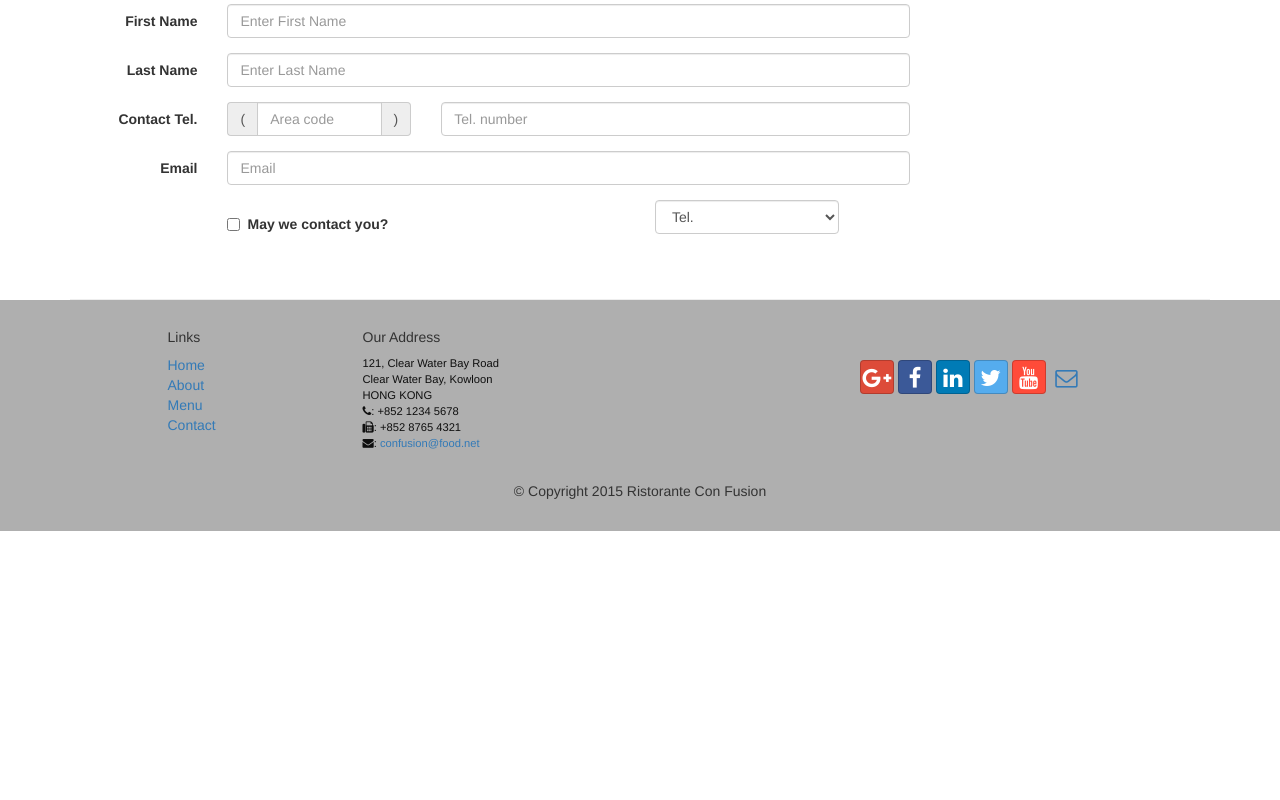
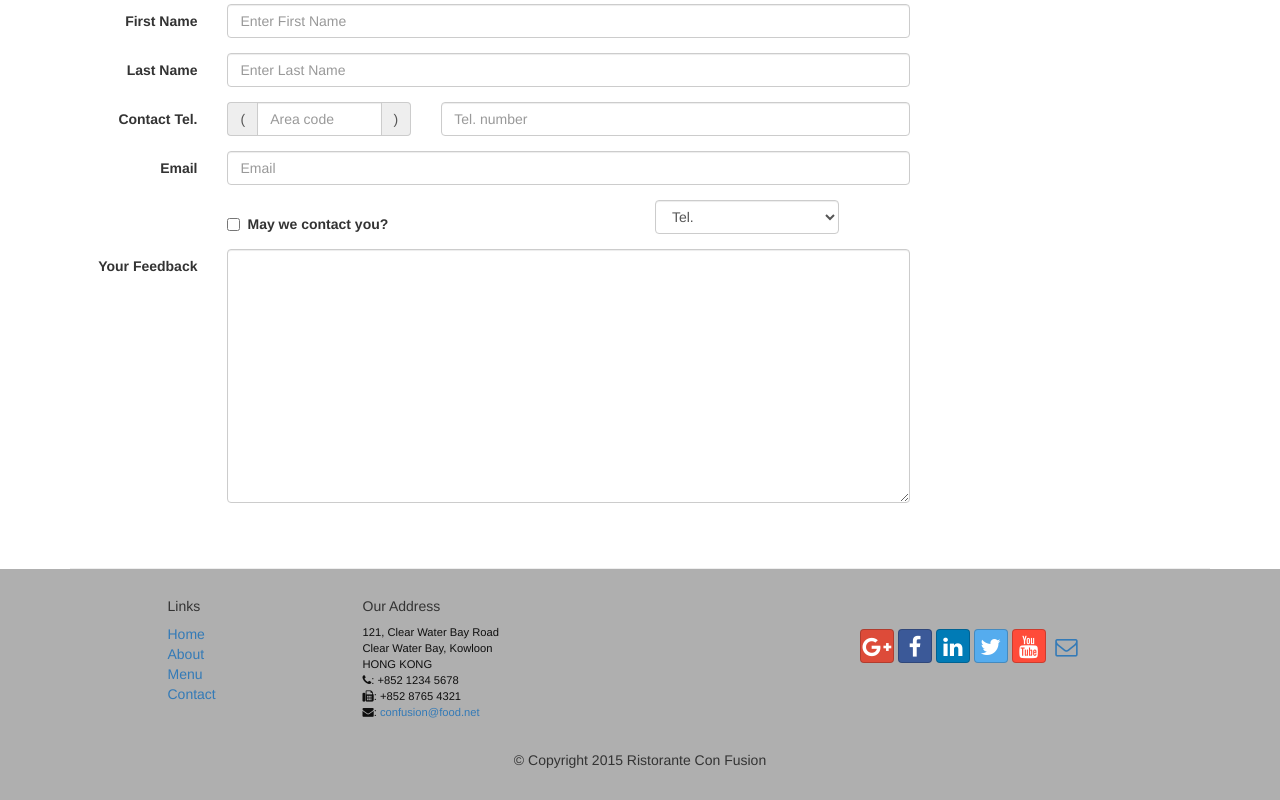
Before and after one commit to ascreven/conFusion, a plain HTML site: page contactus.html in a window 1280 px wide. Shown: the part 1105-1905 px from the top of the page. Before the commit the page ends 1636 px from the top, so only its background shows below. Drawn offline with nearby package versions, Linux system fonts and the light colour scheme.

Commit message:
added feedback textbox

```diff
--- a/contactus.html
+++ b/contactus.html
@@ -172,6 +172,12 @@
                   </select>
                 </div>
               </div>
+              <div class='form-group'>
+                <label for='feedback' class='col-sm-2 control-label'>Your Feedback</label>
+                <div class='col-sm-10'>
+                  <textarea class='form-control' id='feedback' name='feedback' rows='12'></textarea>
+                </div>
+              </div>
             </form>
           </div>
           <div class="col-xs-12 col-sm-3">
```
